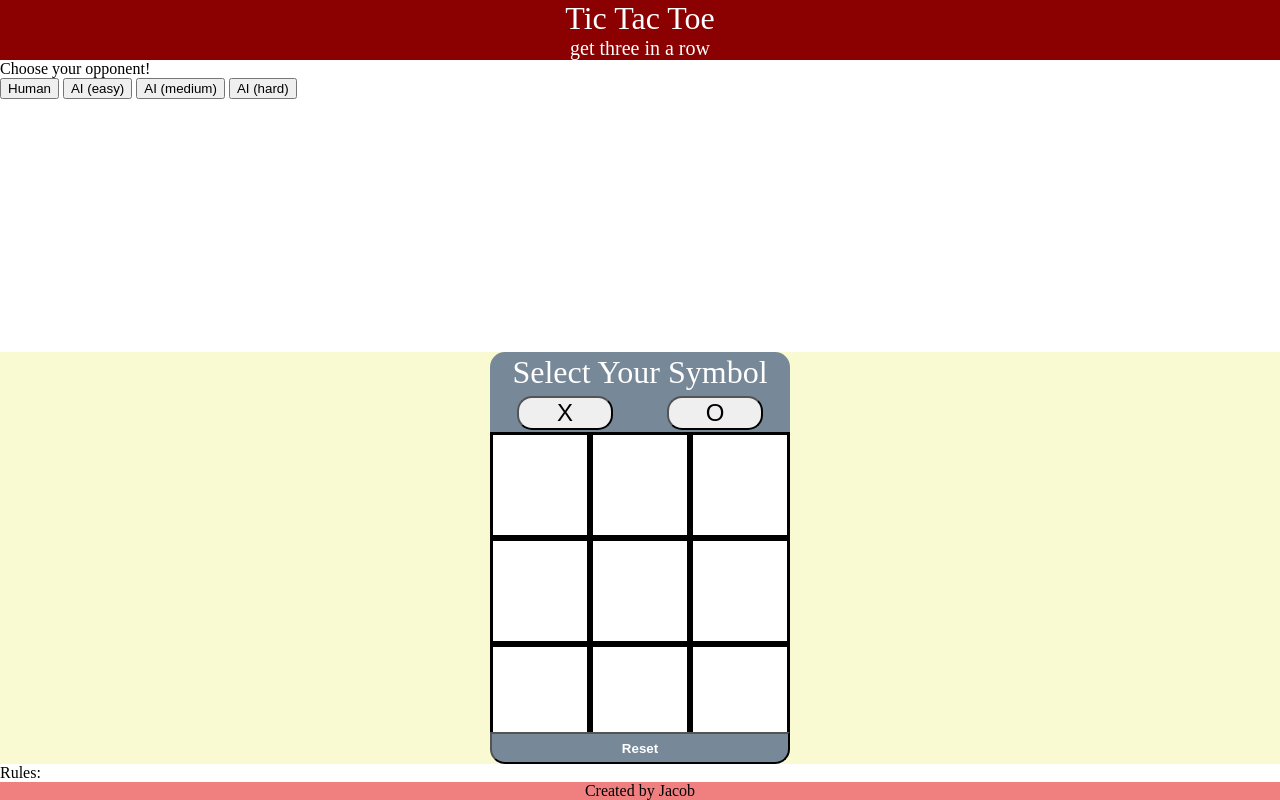
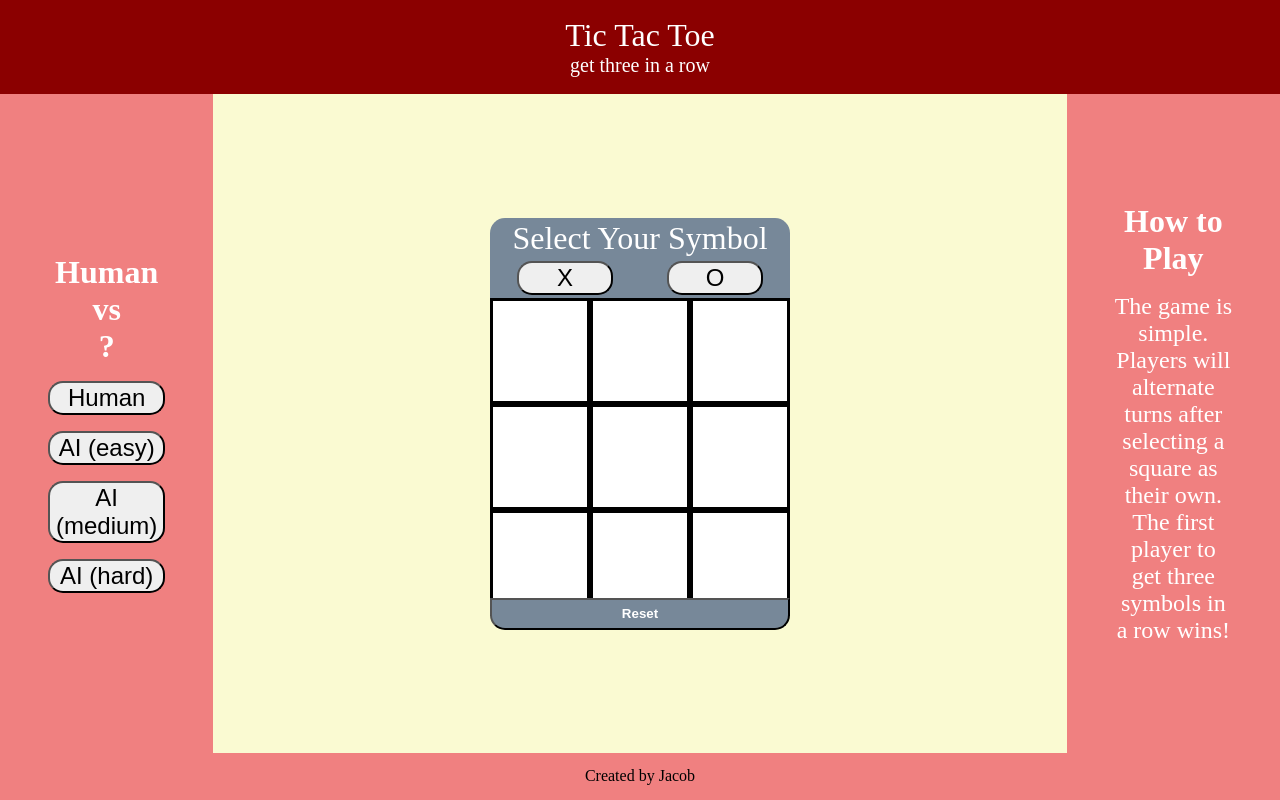
Before and after one commit to jakovid/Portfolio-03-Tic-Tac-Toe, a plain HTML site: page index.html in a window 1280 px wide. Drawn offline with Linux system fonts and the light colour scheme.

Commit message:
updated the style

```diff
--- a/index.html
+++ b/index.html
@@ -13,12 +13,15 @@
         <div id="headerTitle">Tic Tac Toe</div>
         <div id="headerSubTitle">get three in a row</div>
     </div>
+    <div id="contentContainer">
         <div id="modeSelectBox">
-        <div id="modeSelectTitle">Choose your opponent!</div>
-        <button id="hum">Human</button>
-        <button id="easy">AI (easy)</button>
-        <button id="medium">AI (medium)</button>
-        <button id="hard">AI (hard)</button>
+            <div id="modeSelectTitle">Human <br> vs <br>
+                <div id="oppenentSelected">?</div>
+            </div>
+            <button id="hum" class="modeBtn">Human</button>
+            <button id="easy" class="modeBtn">AI (easy)</button>
+            <button id="medium" class="modeBtn">AI (medium)</button>
+            <button id="hard" class="modeBtn">AI (hard)</button>
         </div>
         <div id="gameZone">
             <div id="gameZoneTop">
@@ -43,7 +46,13 @@
             </div>
             <button id="resetBtn">Reset</button>
         </div>
-    <div id="rules">Rules:</div>
+        <div id="rules">
+            <div id="rulesTitle">How to Play</div>
+            <div id="rulesText">The game is simple.
+                    Players will alternate turns after selecting a square as their own.
+                    The first player to get three symbols in a row wins!</div>
+        </div>
+    </div>
     <div id="footer">
         <div id="footerTitle">Created by Jacob</div>
     </div>
--- a/style.css
+++ b/style.css
@@ -23,6 +23,31 @@
 
 #headerSubTitle {
     font-size: 1.25rem;
+}
+
+#contentContainer {
+    display: grid;
+    grid-template-columns: 1fr 4fr 1fr;
+}
+#modeSelectBox {
+    background-color: lightcoral;
+    display: flex;
+    flex-direction: column;
+    justify-content: center;
+    gap: 1rem;
+    padding: 3rem;
+    text-align: center;
+}
+
+#modeSelectTitle {
+    color: white;
+    font-size: 2rem;
+    font-weight: bold;
+}
+
+.modeBtn {
+    font-size: 1.5rem;
+    border-radius: 15px;
 }
 
 #gameZone {
@@ -91,6 +116,27 @@
     justify-content: center;
 }
 
+#rules {
+    background-color: lightcoral;
+    flex-direction: column;
+    display: flex;
+    text-align: center;
+    color: white;
+    justify-content: center;
+    gap: 1rem;
+    padding: 3rem;
+
+}
+
+#rulesTitle {
+    font-size: 2rem;
+    font-weight: bold;
+}
+
+#rulesText {
+    font-size: 1.5rem;
+}
+
 #footer {
     background-color: lightcoral;
     display: flex;
```
Lines whose indentation alone changed are shown as unchanged.
